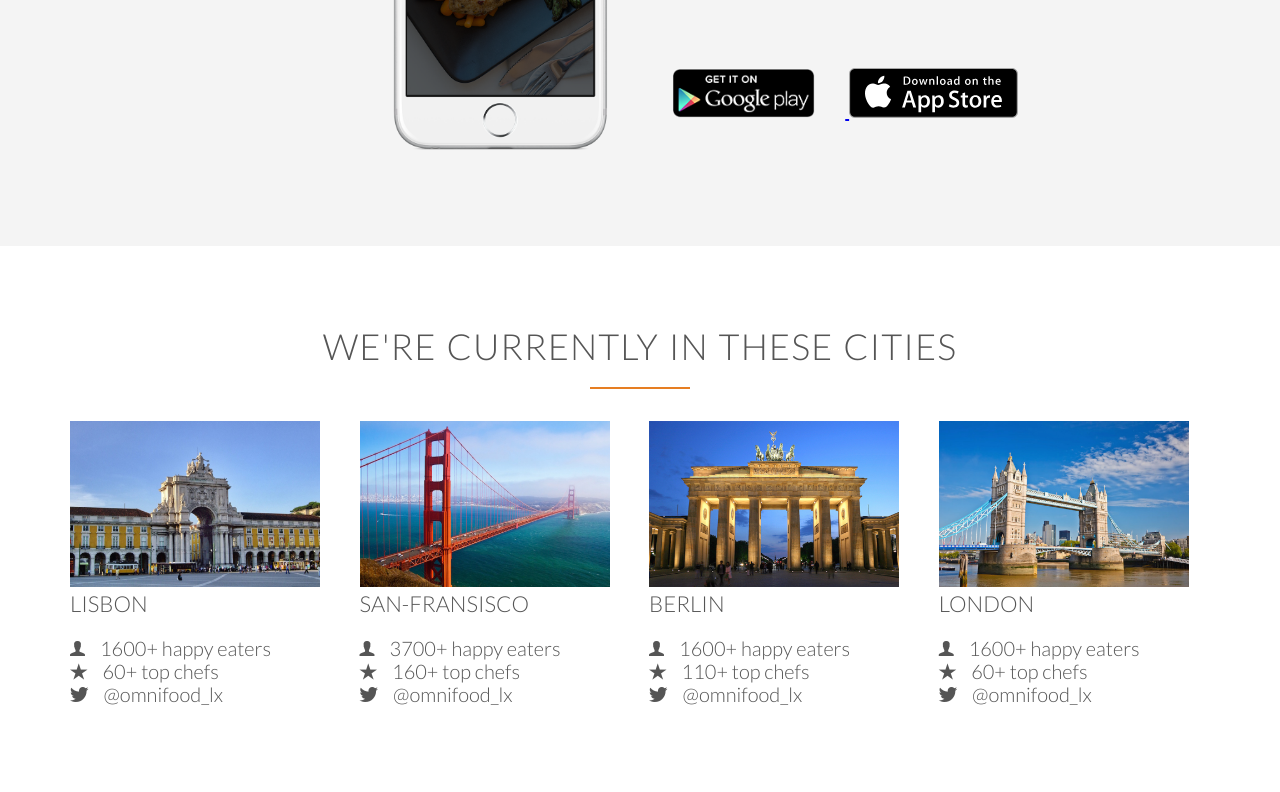
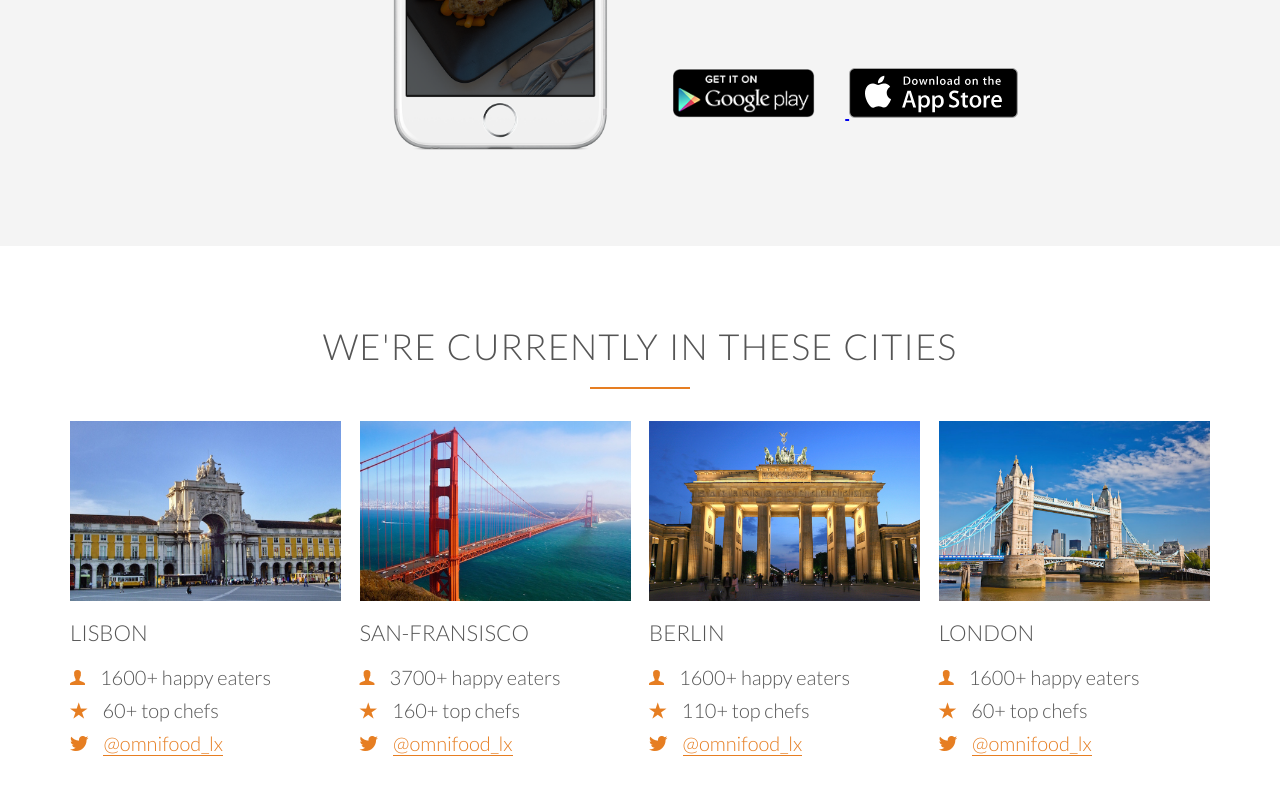
Before and after one commit to iddimsangi/omnifood, a plain HTML site: page index.html in a window 1280 px wide. Shown: the part 2404-3196 px from the top of the page. Drawn offline with Linux system fonts and the light colour scheme; files whose address does not match are found by name.

Commit message:
modifying css in city section

```diff
--- a/index.html
+++ b/index.html
@@ -140,64 +140,64 @@
 					<img src="resources/img/lisbon-3.jpg" alt="lisbon">
 					<h3>Lisbon</h3>
 					<div class="city">
-						<div><i class="ion ion-person"></i> </div>
+						<div><i class="ion ion-person icon-small"></i> </div>
 						<p>1600+ happy eaters</p>
 					</div>
 					<div class="city">
-						<div><i class="ion ion-ios-star"></i> </div>
+						<div><i class="ion ion-ios-star icon-small"></i> </div>
 						<p>60+ top chefs</p>
 					</div>
 					<div class="city">
-						<div><i class="ion ion-social-twitter"></i></div>
-						<p>@omnifood_lx</p>
+						<div><i class="ion ion-social-twitter icon-small"></i></div>
+						<a href="#">@omnifood_lx</a>
 					</div>
 				</div>
 				<div class="col span-1-of-4 city-sect">
 					<img src="resources/img/san-francisco.jpg" alt="san-fransisco">
 					<h3>San-fransisco</h3>
 					<div class="city">
-						<div><i class="ion ion-person"></i> </div>
+						<div><i class="ion ion-person icon-small"></i> </div>
 						<p>3700+ happy eaters</p>
 					</div>
 					<div class="city">
-						<div><i class="ion ion-ios-star"></i> </div>
+						<div><i class="ion ion-ios-star icon-small"></i> </div>
 						<p>160+ top chefs</p>
 					</div>
 					<div class="city">
-						<div><i class="ion ion-social-twitter"></i> </div>
-						<p>@omnifood_lx</p>
+						<div><i class="ion ion-social-twitter icon-small"></i> </div>
+						<a href="#">@omnifood_lx</a>
 					</div>
 				</div>
 				<div class="col span-1-of-4 city-sect">
 					<img src="resources/img/berlin.jpg" alt="berlin">
 					<h3>Berlin</h3>
 					<div class="city">
-						<div><i class="ion ion-person"></i> </div>
+						<div><i class="ion ion-person icon-small"></i> </div>
 						<p>1600+ happy eaters</p>
 					</div>
 					<div class="city">
-						<div><i class="ion ion-ios-star"></i> </div>
+						<div><i class="ion ion-ios-star icon-small"></i> </div>
 						<p>110+ top chefs</p>
 					</div>
 					<div class="city">
-						<div><i class="ion ion-social-twitter"></i></div>
-						<p>@omnifood_lx</p>
+						<div><i class="ion ion-social-twitter icon-small"></i></div>
+						<a href="#">@omnifood_lx</a>
 					</div>
 				</div>
 				<div class="col span-1-of-4 city-sect">
 					<img src="resources/img/london.jpg" alt="london">
 					<h3>London</h3>
 					<div class="city">
-						<div><i class="ion ion-person"></i> </div>
+						<div><i class="ion ion-person icon-small"></i> </div>
 						<p>1600+ happy eaters</p>
 					</div>
 					<div class="city">
-						<div><i class="ion ion-ios-star"></i> </div>
+						<div><i class="ion ion-ios-star icon-small"></i> </div>
 						<p>60+ top chefs</p>
 					</div>
 					<div class="city">
-						<div><i class="ion ion-social-twitter"></i></div>
-						<p>@omnifood_lx</p>
+						<div><i class="ion ion-social-twitter icon-small"></i></div>
+						<a href="#">@omnifood_lx</a>
 					</div>
 				</div>
 			</div>
--- a/resources/css/style.css
+++ b/resources/css/style.css
@@ -277,8 +277,9 @@ h3{
 }
 
 .city-sect img {
-	width:250px;
+	width:100%;
 	height: auto;
+	margin-bottom: 15px;
 }
 
 .icon-small {
@@ -290,7 +291,20 @@ h3{
 	margin-right: 15px;
 }
 
-.city a {
+.city a:link,
+.city a:visited{
 	text-decoration: none;
-	color:
+	color:#e67e22;
+	border-bottom: 1px solid #e67e22;
+	transition: border-bottom 0.2s, color 0.2s;
 }
+.city a:hover,
+.city a:active{
+	border-bottom: 1px solid transparent;
+	color:#555;
+}
+
+
+.city {
+	margin-bottom: 10px;
+}
```
